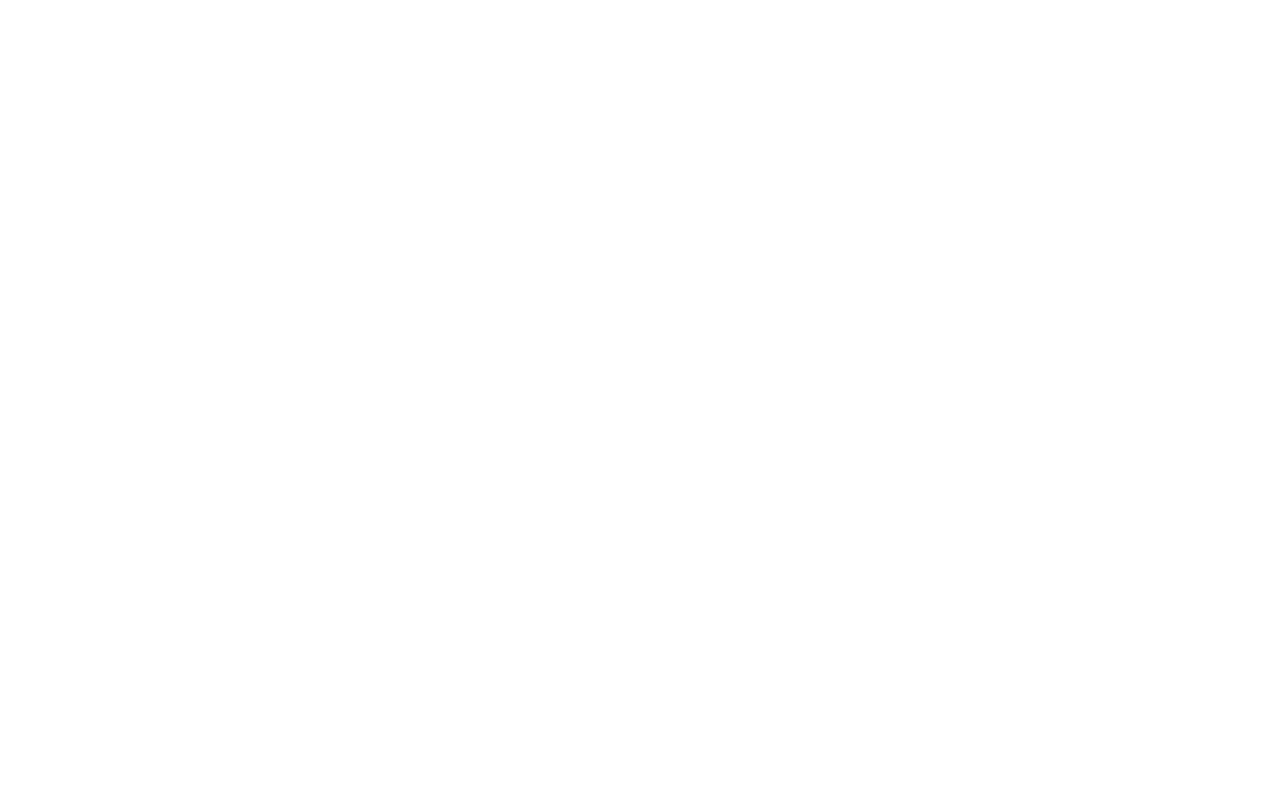
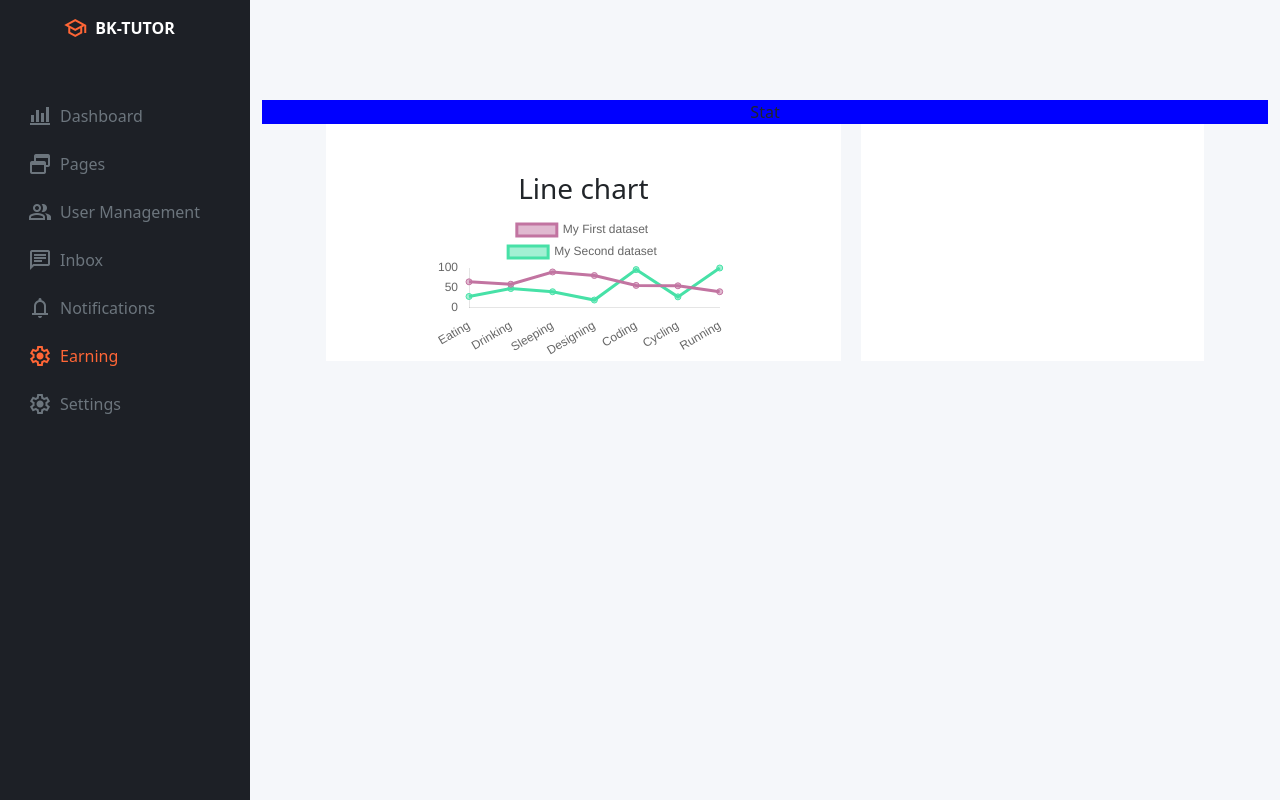
Before and after one commit to hieugiaosu/turor_C2C_web, a React (Vite) app in the folder client/: page /admin/earning in a window 1280 px wide. Before the commit this address had no page. Built offline with nearby package versions, Linux system fonts and the light colour scheme; a web font is replaced by a local one.

Commit message:
init statistic

```diff
--- a/client/package.json
+++ b/client/package.json
@@ -13,8 +13,11 @@
     "@fortawesome/free-solid-svg-icons": "^6.5.2",
     "@fortawesome/react-fontawesome": "^0.2.0",
     "bootstrap": "^5.3.3",
+    "chart.js": "^4.4.2",
+    "mdb-react-ui-kit": "^8.0.0",
     "react": "^18.2.0",
     "react-bootstrap": "^2.10.2",
+    "react-chartjs-2": "^5.2.0",
     "react-dom": "^18.2.0",
     "react-icons": "^5.1.0",
     "react-router-dom": "^6.22.3"
--- a/client/src/components/admin/navigators/Navigator.jsx
+++ b/client/src/components/admin/navigators/Navigator.jsx
@@ -70,6 +70,16 @@
           Notifications
         </Link>
         <Link
+          to={"earning"}
+          className={
+            "row ms-2 ps-2 mt-2 mb-4 me-0 " +
+            (feature.search("earning") != -1 ? "selected" : "text-secondary")
+          }
+        >
+          <span className="material-symbols-outlined me-2">settings</span>{" "}
+          Earning
+        </Link>
+        <Link
           to={"settings"}
           className={
             "row ms-2 ps-2 mt-2 mb-4 me-0 " +
--- a/client/src/pages/admin/statistic-page/StatisticPage.jsx
+++ b/client/src/pages/admin/statistic-page/StatisticPage.jsx
@@ -1,10 +1,65 @@
+import { Container } from "react-bootstrap";
+import '../messenger-page/messenger-page.css'
+import { useState } from 'react';
+import { Line } from 'react-chartjs-2';
+import {Row, Col} from 'react-bootstrap'
+
+import { Chart as ChartJS, registerables } from 'chart.js';
+ChartJS.register(...registerables);
+
+const MyChart = () => {
+  const [data] = useState({
+    labels: ['Eating', 'Drinking', 'Sleeping', 'Designing', 'Coding', 'Cycling', 'Running'],
+    datasets: [
+      {
+        label: 'My First dataset',
+        backgroundColor: 'rgba(194, 116, 161, 0.5)',
+        borderColor: 'rgb(194, 116, 161)',
+        data: [65, 59, 90, 81, 56, 55, 40],
+      },
+      {
+        label: 'My Second dataset',
+        backgroundColor: 'rgba(71, 225, 167, 0.5)',
+        borderColor: 'rgb(71, 225, 167)',
+        data: [28, 48, 40, 19, 96, 27, 100],
+      },
+    ],
+  });
+
+  return (
+    <Container style={{width:'70%'}}>
+      <h3 className="mt-5">Line chart</h3>
+      <Line data={data} options={{ responsive: true,scales: {
+            x: {
+                grid: {
+                    display: false,
+                }
+            },
+            y: {
+                grid: {
+                    display: false,
+                }
+            }
+        } }} />
+    </Container>
+  );
+};
+
 
 
 export default function StatisticPage() {
     return (
-        <div>
-            <h1>Statistic Page</h1>
-            {/* Add your content here */}
-        </div>
+        <Container className='page'>
+            <Container className="block-statistic blue">Stat</Container>
+            <Row style={{justifyContent: 'center'}}>
+                <Col xs = {6} style={{marginLeft: '10px', marginRight: '10px', backgroundColor: 'white'}}>
+                    <MyChart />
+                </Col>
+                <Col xs={4}
+                    style={{ marginLeft: '10px', marginRight: '10px', backgroundColor: 'white' }}>
+                </Col>
+            </Row>
+
+        </Container>
     );
 }
--- /dev/null
+++ b/client/src/pages/admin/statistic-page/statistic-page.css
@@ -0,0 +1,7 @@
+
+.block-statistic {
+    display: flex;
+    margin-top: 20px;
+    width: 100%;
+    background-color: white;
+}
--- a/client/src/routes/WebRouter.jsx
+++ b/client/src/routes/WebRouter.jsx
@@ -3,6 +3,7 @@
 import AdminPage from "../pages/admin/AdminPage";
 import UserMangementAdmin from "../pages/admin/user-management/UserManagementAdmin";
 import MessengerPage from "../pages/admin/messenger-page/MessengerPage";
+import StatisticPage from "../pages/admin/statistic-page/StatisticPage";
 
 function WebRouter() {
   return (
@@ -21,6 +22,7 @@
           ></Route>
           <Route path="notifications" element={<></>}></Route>
           <Route path="inbox" element={<MessengerPage/>}></Route>
+          <Route path="earning" element={<StatisticPage/>}></Route>
           <Route path="settings" element={<></>}></Route>
           <Route index element={<></>} />
         </Route>
```
Also changed, not shown: client/src/pages/admin/messenger-page/messenger-page.css (+0 -81 lines), 1 other file (tests, documents, lock files or other folders).
